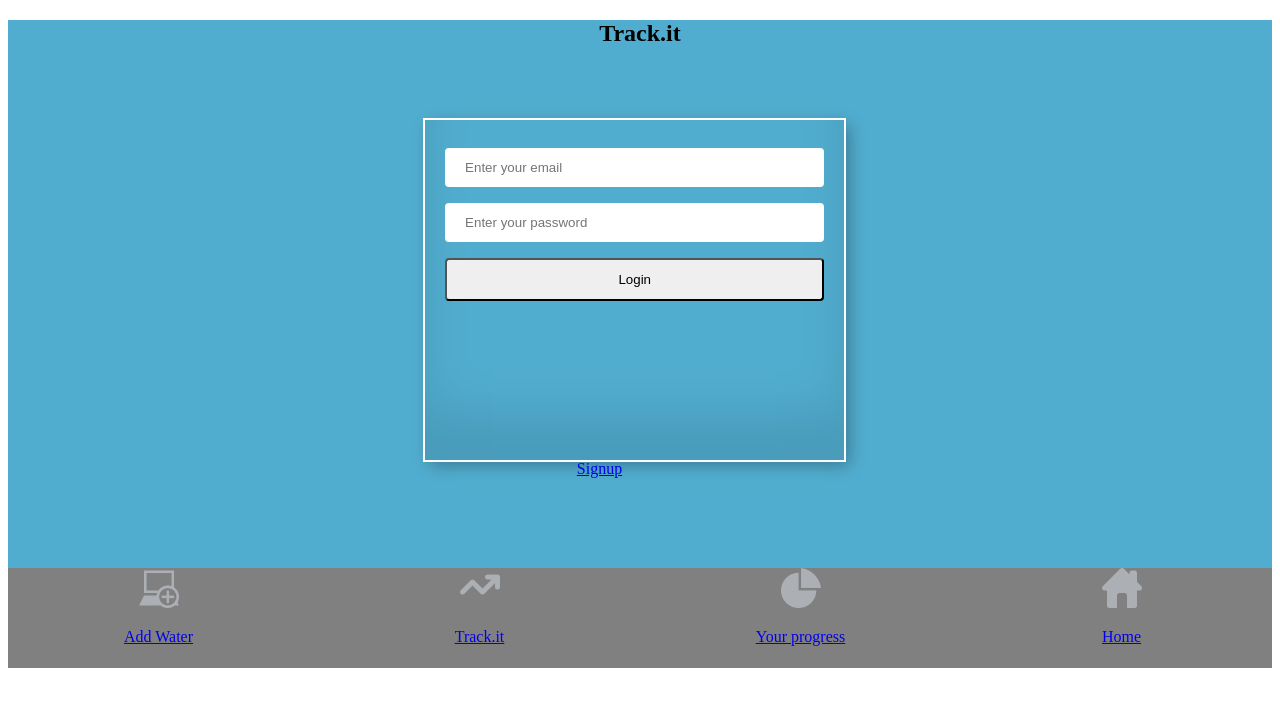
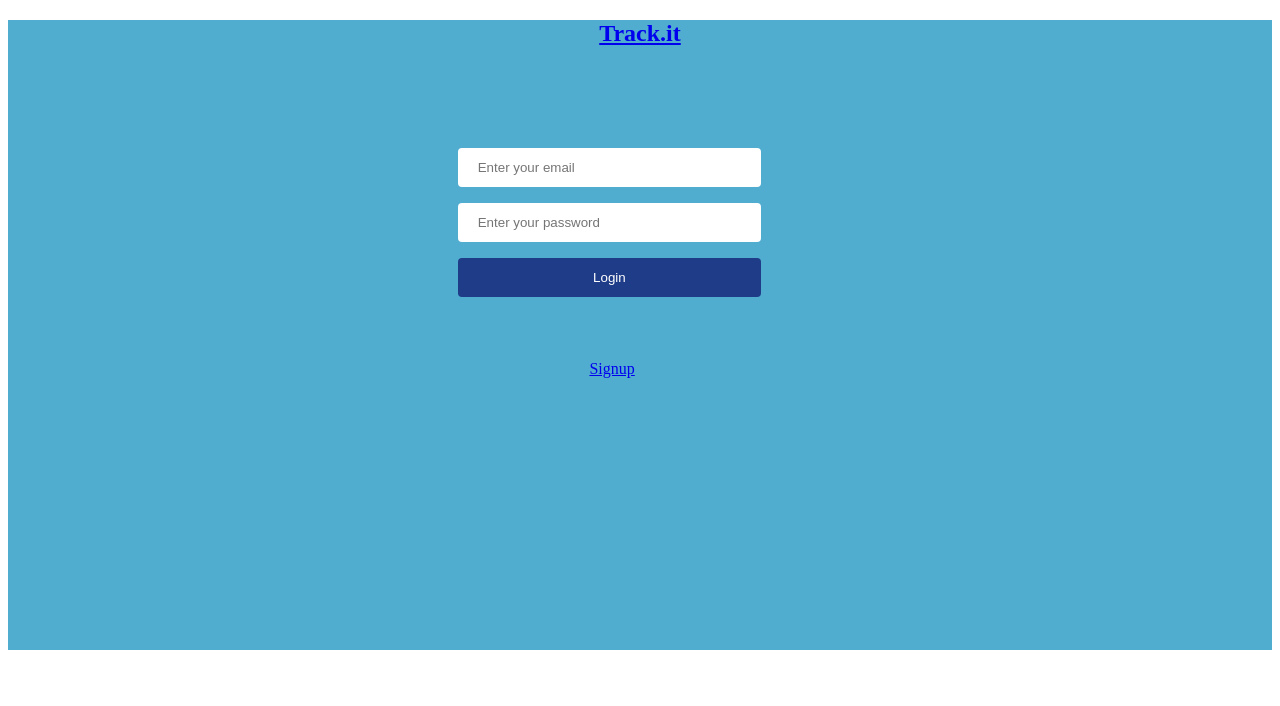
Before and after one commit to addod19/tract_it_frontend, a React (Create React App) app: page / in a window 1280 px wide. Shown: the top 706 px of the page. Built offline with nearby package versions, Linux system fonts and the light colour scheme.

Commit message:
style components

```diff
--- a/src/components/App.js
+++ b/src/components/App.js
@@ -22,7 +22,7 @@ import '../App.css';
 
 const AppWrap = styled.div`
   width: 100%;
-  height: auto;
+  height: 630px;
   background-color: #51adcf;
 `;
 
--- a/src/components/auth/Login.js
+++ b/src/components/auth/Login.js
@@ -7,14 +7,12 @@ import { signin } from '../../redux/actions/authActions';
 
 const SignInWrap = styled.div`
   width: 50%;
-  height: auto;
-  margin-left: 30%;
+  height: 200px;
+  margin-left: 25%;
   display: flex;
   flex-direction: row;
   padding: 20px;
-  box-shadow: inset 0 -3em 3em rgba(0,0,0,0.1),
-              0 0  0 2px rgb(255,255,255),
-              0.3em 0.3em 1em rgba(0,0,0,0.3);
+
 
   @media (max-width: 768px) {
     margin-left: 0;
@@ -83,6 +81,9 @@ const LoginBtn = styled.button`
   margin: 8px 0;
   box-sizing: border-box;
   border-radius: 4px;
+    background-color: #1f3c88;
+  color: white;
+  border: 0;
 
   &:hover {
     cursor: pointer;
--- a/src/components/auth/Signup.js
+++ b/src/components/auth/Signup.js
@@ -7,14 +7,12 @@ import { signup } from '../../redux/actions/authActions';
 
 const RegFormWrap = styled.div`
   width: 50%;
-  height: 450px;
-  margin-left: 30%;
+  height: 490px;
+  margin-left: 25%;
   display: flex;
   flex-direction: row;
   padding: 20px;
-  box-shadow: inset 0 -3em 3em rgba(0,0,0,0.1),
-              0 0  0 2px rgb(255,255,255),
-              0.3em 0.3em 1em rgba(0,0,0,0.3);
+
 
   @media (max-width: 768px) {
     margin-left: 0;
@@ -52,6 +50,9 @@ const ButtonWrap = styled.button`
   margin: 8px 0;
   box-sizing: border-box;
   border-radius: 4px;
+  background-color: #1f3c88;
+  color: white;
+  border: 0;
 
   &:hover {
     cursor: pointer;
--- a/src/pages/Header.js
+++ b/src/pages/Header.js
@@ -1,5 +1,6 @@
 import React from 'react';
 import styled from 'styled-components';
+import { Link } from 'react-router-dom';
 
 const HeaderWrap = styled.header`
   width: 100%;
@@ -13,7 +14,11 @@ const Hstyle = styled.h2`
 const Header = () => {
   return(
     <HeaderWrap>
-      <Hstyle>Track.it</Hstyle>
+      <Hstyle>
+        <Link to="/">
+          Track.it
+        </Link>
+      </Hstyle>
     </HeaderWrap>
   );
 }
--- a/src/pages/Home.js
+++ b/src/pages/Home.js
@@ -34,11 +34,15 @@ const UserWrap = styled.div`
 
 const SignupWrap = styled.div`
   margin-left: 50%;
+
+  @media(max-width: 768px) {
+    margin-left: 45%;
+  }
 `;
 
 const FormWrap = styled.div`
   width: 60%;
-  height: auto;
+  height: 200px;
   margin-left: 15%;
 
   @media (max-width: 768px) {
@@ -51,16 +55,21 @@ const HeaderStyle = styled.div`
   text-align: center;
 `;
 
-const FooterWrapper = styled.div`
-  position: relative;
-  margin-bottom: -130px;
+const FalseWrap = styled.div`
+  width: 80%;
+  height: 100%;
+  margin-left: 10%;
 `;
 
-const FalseWrap = styled.div`
-  width: 100%;
-  height: 100%;
+const WelcomeMsg = styled.div`
+  font-size: 26px;
+  color: white;
 `;
 
+const Name = styled.div`
+  font-size: 29px;
+  color: gray;
+`;
 
 const Home = ({ auth: { loggedIn, user }, signout }) => (
   <>
@@ -74,17 +83,14 @@ const Home = ({ auth: { loggedIn, user }, signout }) => (
             </Link>
           </SignupWrap>
         </FormWrap>
-        <Footer />
       </FalseWrap >
     ) : (
       <>
       <MainWrap>
         <UserWrap>
           <HeaderStyle>
-            welcome to the water tracking app
-            {' '}
-            { console.log(user.user.data.user.name ) }
-            {user.user.data.user.name}
+            <WelcomeMsg>welcome to the water tracking app</WelcomeMsg>
+            <Name>{user.user.data.user.name}</Name>
             {' '}
             !!
           </HeaderStyle>
--- a/src/redux/actions/waterActions.js
+++ b/src/redux/actions/waterActions.js
@@ -75,7 +75,7 @@ const getWaters = () => async dispatch => {
     },
   };
   try {
-    const allData = await axios.get(`${defaultURL}/waters`, apiConfig);
+    const allData = await axios.get(`${defaultURL}/allData`, apiConfig);
     dispatch({
       type: GET_WATERS,
       payload: allData.data,
```
